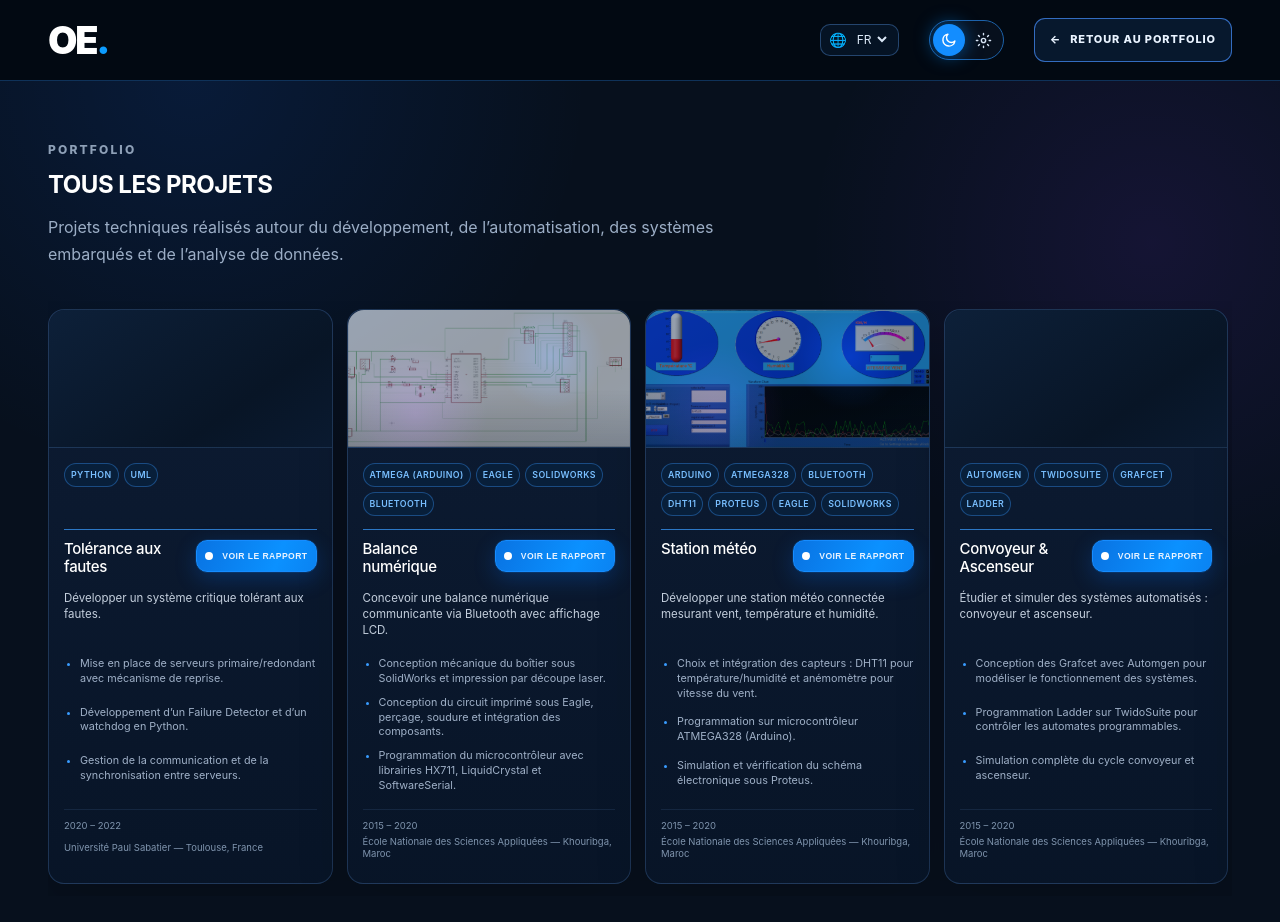
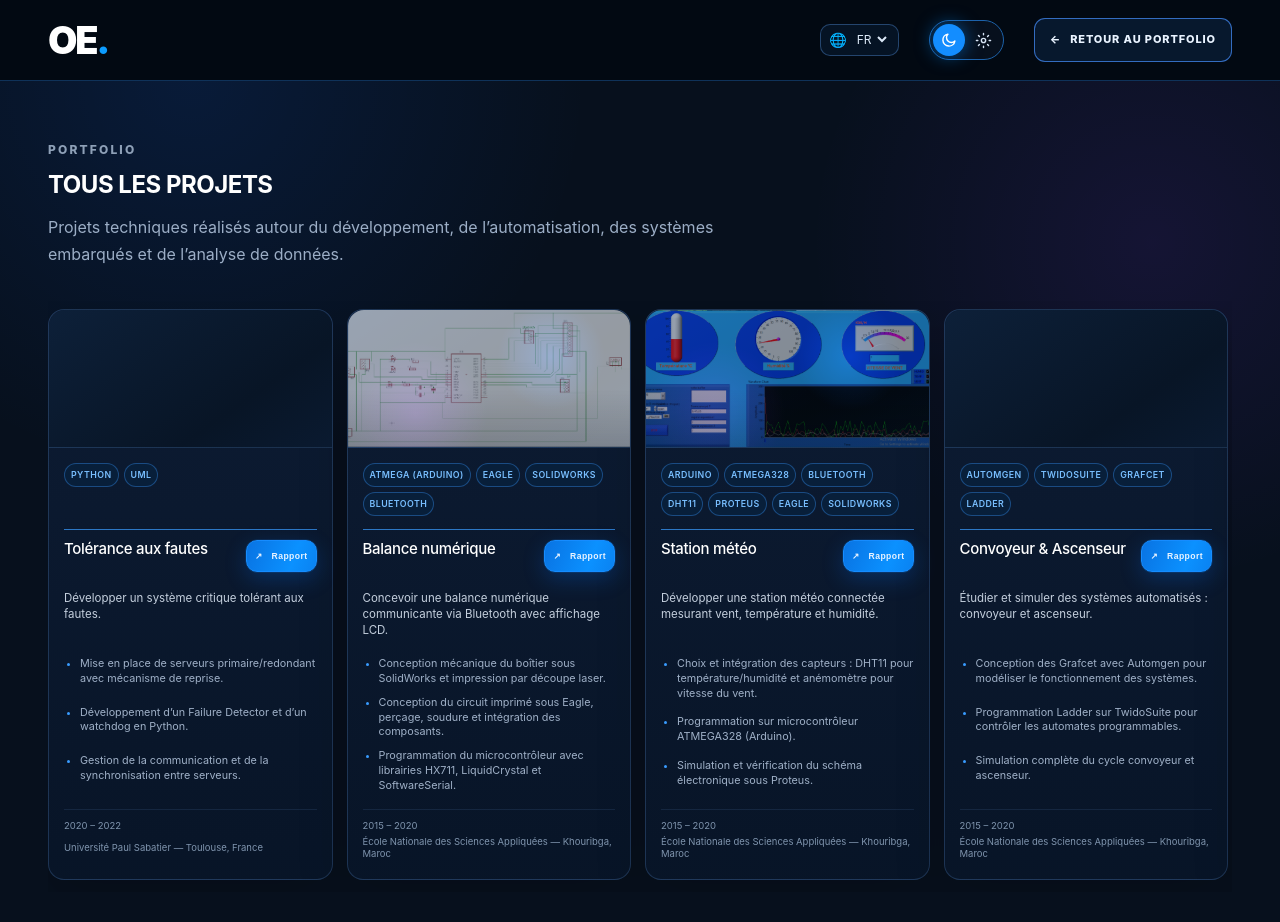
Before and after one commit to Oelayouchi/portfolio, a Next.js app: page /projects in a window 1280 px wide. Shown: the top 922 px of the page. Built offline with nearby package versions, Linux system fonts and the light colour scheme.

Commit message:
Use compact Rapport pill buttons in projects

```diff
--- a/components/project-showcase-card.js
+++ b/components/project-showcase-card.js
@@ -6,83 +6,17 @@ import { useLanguage } from './language-context';
 import PdfViewer from './pdf-viewer';
 
 const projectVisuals={
-  'balance-numerique':[
-    '/projects/balance-numerique/images/image-01.png',
-    '/projects/balance-numerique/images/image-02.png',
-    '/projects/balance-numerique/images/image-03.png',
-    '/projects/balance-numerique/images/image-04.png',
-    '/projects/balance-numerique/images/image-05.png'
-  ],
-  'station-meteo':[
-    '/projects/station-meteo/images/image-01.png',
-    '/projects/station-meteo/images/image-02.png',
-    '/projects/station-meteo/images/image-03.png',
-    '/projects/station-meteo/images/image-04.png',
-    '/projects/station-meteo/images/image-05.png'
-  ]
+  'balance-numerique':['/projects/balance-numerique/images/image-01.png','/projects/balance-numerique/images/image-02.png','/projects/balance-numerique/images/image-03.png','/projects/balance-numerique/images/image-04.png','/projects/balance-numerique/images/image-05.png'],
+  'station-meteo':['/projects/station-meteo/images/image-01.png','/projects/station-meteo/images/image-02.png','/projects/station-meteo/images/image-03.png','/projects/station-meteo/images/image-04.png','/projects/station-meteo/images/image-05.png']
 };
 const availableReports=new Set(['balance-numerique','station-meteo']);
 const techLabels={fr:'Technologies utilisées',en:'Technologies used',ar:'التقنيات المستخدمة',es:'Tecnologías utilizadas',de:'Verwendete Technologien'};
-const machinesCompact={
-  fr:{title:'Commande des machines électriques',objective:'Modéliser et commander des machines électriques sous MATLAB/Simulink.',tasks:['Modélisation des machines synchrones et asynchrones avec transformation de Park.','Simulation des commandes scalaire, vectorielle et DTC.','Étude des onduleurs et des stratégies de modulation MLI.']},
-  en:{title:'Electrical Machines Control',objective:'Model and control electrical machines in MATLAB/Simulink.',tasks:['Model synchronous and induction machines using Park transformation.','Simulate scalar, vector and DTC control strategies.','Study inverters and PWM modulation strategies.']},
-  es:{title:'Control de máquinas eléctricas',objective:'Modelar y controlar máquinas eléctricas en MATLAB/Simulink.',tasks:['Modelado de máquinas síncronas y asíncronas con transformación de Park.','Simulación de control escalar, vectorial y DTC.','Estudio de inversores y estrategias PWM.']},
-  de:{title:'Regelung elektrischer Maschinen',objective:'Elektrische Maschinen in MATLAB/Simulink modellieren und regeln.',tasks:['Synchrone und asynchrone Maschinen mit Park-Transformation modellieren.','Skalar-, Vektor- und DTC-Regelung simulieren.','Wechselrichter und PWM-Strategien untersuchen.']},
-  ar:{title:'التحكم في الآلات الكهربائية',objective:'نمذجة والتحكم في الآلات الكهربائية باستخدام MATLAB/Simulink.',tasks:['نمذجة الآلات المتزامنة وغير المتزامنة باستخدام تحويل Park.','محاكاة التحكم السلمي والمتجهي وDTC.','دراسة العواكس واستراتيجيات PWM.']}
-};
+const reportLabels={fr:'Rapport',en:'Report',ar:'تقرير',es:'Informe',de:'Bericht'};
+const machinesCompact={fr:{title:'Commande des machines électriques',objective:'Modéliser et commander des machines électriques sous MATLAB/Simulink.',tasks:['Modélisation des machines synchrones et asynchrones avec transformation de Park.','Simulation des commandes scalaire, vectorielle et DTC.','Étude des onduleurs et des stratégies de modulation MLI.']},en:{title:'Electrical Machines Control',objective:'Model and control electrical machines in MATLAB/Simulink.',tasks:['Model synchronous and induction machines using Park transformation.','Simulate scalar, vector and DTC control strategies.','Study inverters and PWM modulation strategies.']},es:{title:'Control de máquinas eléctricas',objective:'Modelar y controlar máquinas eléctricas en MATLAB/Simulink.',tasks:['Modelado de máquinas síncronas y asíncronas con transformación de Park.','Simulación de control escalar, vectorial y DTC.','Estudio de inversores y estrategias PWM.']},de:{title:'Regelung elektrischer Maschinen',objective:'Elektrische Maschinen in MATLAB/Simulink modellieren und regeln.',tasks:['Synchrone und asynchrone Maschinen mit Park-Transformation modellieren.','Skalar-, Vektor- und DTC-Regelung simulieren.','Wechselrichter und PWM-Strategien untersuchen.']},ar:{title:'التحكم في الآلات الكهربائية',objective:'نمذجة والتحكم في الآلات الكهربائية باستخدام MATLAB/Simulink.',tasks:['نمذجة الآلات المتزامنة وغير المتزامنة باستخدام تحويل Park.','محاكاة التحكم السلمي والمتجهي وDTC.','دراسة العواكس واستراتيجيات PWM.']}};
 
 export default function ProjectShowcaseCard({project,slug}){
-  const{language,t}=useLanguage();
-  const[reportOpen,setReportOpen]=useState(false);
-  const[mounted,setMounted]=useState(false);
-  const[visualIndex,setVisualIndex]=useState(0);
-  const visuals=projectVisuals[slug]||[];
-  const visual=visuals[visualIndex];
-  const report=`/projects/${slug}/report/rapport.pdf`;
-  const hasReport=availableReports.has(slug);
-  const compact=slug==='machines-electriques'?(machinesCompact[language]||machinesCompact.fr):null;
-  const displayTitle=compact?.title||project.title;
-  const displayObjective=compact?.objective||project.objective;
-  const highlights=(compact?.tasks||project.tasks).slice(0,3);
-
-  useEffect(()=>{setMounted(true);return()=>setMounted(false)},[]);
-  useEffect(()=>{
-    if(visuals.length<=1)return;
-    const timer=setInterval(()=>setVisualIndex(index=>(index+1)%visuals.length),2800);
-    return()=>clearInterval(timer);
-  },[slug,visuals.length]);
-  useEffect(()=>{
-    if(!reportOpen)return;
-    const prev=document.body.style.overflow;
-    document.body.style.overflow='hidden';
-    return()=>{document.body.style.overflow=prev};
-  },[reportOpen]);
-
-  const modal=reportOpen&&mounted?createPortal(
-    <div className="projectModal" role="dialog" aria-modal="true" aria-label={`${t('projectReport')} ${displayTitle}`} onClick={()=>setReportOpen(false)}>
-      <div className="projectModalContent reportModal" onClick={e=>e.stopPropagation()}>
-        <div className="reportModalHeader">
-          <div><span>{t('projectReport')}</span><strong>{displayTitle}</strong></div>
-          <button className="projectModalClose" type="button" onClick={()=>setReportOpen(false)} aria-label={t('close')}>×</button>
-        </div>
-        {hasReport?<PdfViewer src={report} title={`${t('projectReport')} ${displayTitle}`}/>:<div className="projectReportUnavailable" aria-hidden="true"/>}
-      </div>
-    </div>,document.body
-  ):null;
-
-  return <>
-    <article className="projectShowcaseCard">
-      <div className={`projectShowcaseVisual${visual?' hasImage':' isEmpty'}`}>
-        {visual?<img key={visual} src={visual} alt={displayTitle} loading="lazy"/>:null}
-      </div>
-      <div className="projectShowcaseContent">
-        <div className="projectShowcaseTags" aria-label={techLabels[language]}>{project.stack.map(item=><span key={item}>{item}</span>)}</div>
-        <div className="projectShowcaseTitleRow"><h3>{displayTitle}</h3><button className="projectShowcaseButton" type="button" onClick={()=>setReportOpen(true)}><span className="projectReportPulse" aria-hidden="true"/>{t('viewReport').toUpperCase()}</button></div>
-        <p className="projectShowcaseObjective">{displayObjective}</p>
-        <ul>{highlights.map((task,i)=><li key={i}>{task}</li>)}</ul>
-        <div className="projectShowcaseMeta"><span>{project.period}</span><span>{project.institution}</span></div>
-      </div>
-    </article>
-    {modal}
-  </>;
+  const{language,t}=useLanguage();const[reportOpen,setReportOpen]=useState(false);const[mounted,setMounted]=useState(false);const[visualIndex,setVisualIndex]=useState(0);const visuals=projectVisuals[slug]||[];const visual=visuals[visualIndex];const report=`/projects/${slug}/report/rapport.pdf`;const hasReport=availableReports.has(slug);const compact=slug==='machines-electriques'?(machinesCompact[language]||machinesCompact.fr):null;const displayTitle=compact?.title||project.title;const displayObjective=compact?.objective||project.objective;const highlights=(compact?.tasks||project.tasks).slice(0,3);
+  useEffect(()=>{setMounted(true);return()=>setMounted(false)},[]);useEffect(()=>{if(visuals.length<=1)return;const timer=setInterval(()=>setVisualIndex(index=>(index+1)%visuals.length),2800);return()=>clearInterval(timer)},[slug,visuals.length]);useEffect(()=>{if(!reportOpen)return;const prev=document.body.style.overflow;document.body.style.overflow='hidden';return()=>{document.body.style.overflow=prev}},[reportOpen]);
+  const modal=reportOpen&&mounted?createPortal(<div className="projectModal" role="dialog" aria-modal="true" aria-label={`${t('projectReport')} ${displayTitle}`} onClick={()=>setReportOpen(false)}><div className="projectModalContent reportModal" onClick={e=>e.stopPropagation()}><div className="reportModalHeader"><div><span>{t('projectReport')}</span><strong>{displayTitle}</strong></div><button className="projectModalClose" type="button" onClick={()=>setReportOpen(false)} aria-label={t('close')}>×</button></div>{hasReport?<PdfViewer src={report} title={`${t('projectReport')} ${displayTitle}`}/>:<div className="projectReportUnavailable" aria-hidden="true"/>}</div></div>,document.body):null;
+  return <><article className="projectShowcaseCard"><div className={`projectShowcaseVisual${visual?' hasImage':' isEmpty'}`}>{visual?<img key={visual} src={visual} alt={displayTitle} loading="lazy"/>:null}</div><div className="projectShowcaseContent"><div className="projectShowcaseTags" aria-label={techLabels[language]}>{project.stack.map(item=><span key={item}>{item}</span>)}</div><div className="projectShowcaseTitleRow"><h3>{displayTitle}</h3><button className="projectShowcaseButton reportPillButton" type="button" onClick={()=>setReportOpen(true)}><span className="reportPillIcon" aria-hidden="true">↗</span>{reportLabels[language]||reportLabels.fr}</button></div><p className="projectShowcaseObjective">{displayObjective}</p><ul>{highlights.map((task,i)=><li key={i}>{task}</li>)}</ul><div className="projectShowcaseMeta"><span>{project.period}</span><span>{project.institution}</span></div></div></article>{modal}</>;
 }
```
